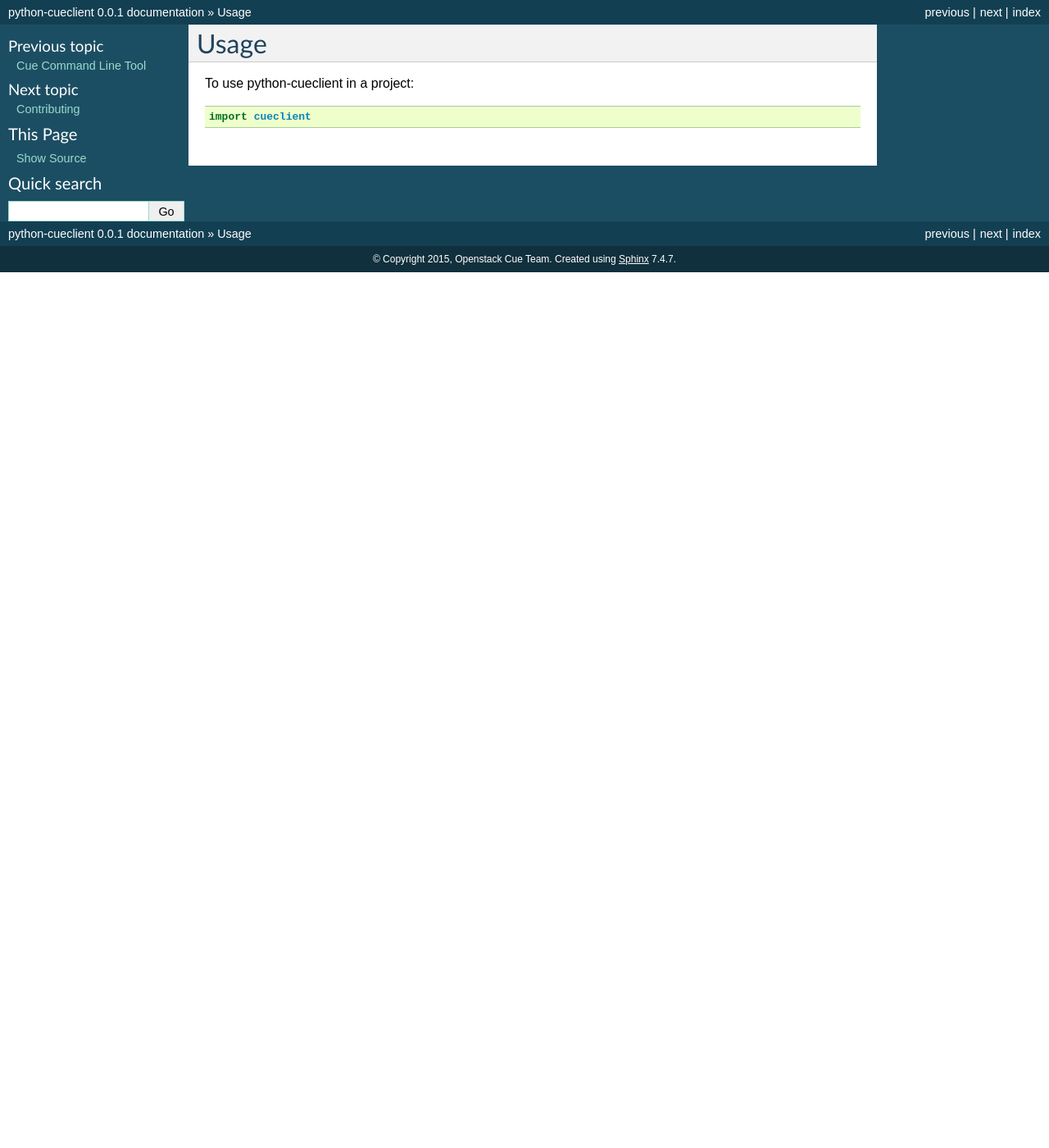
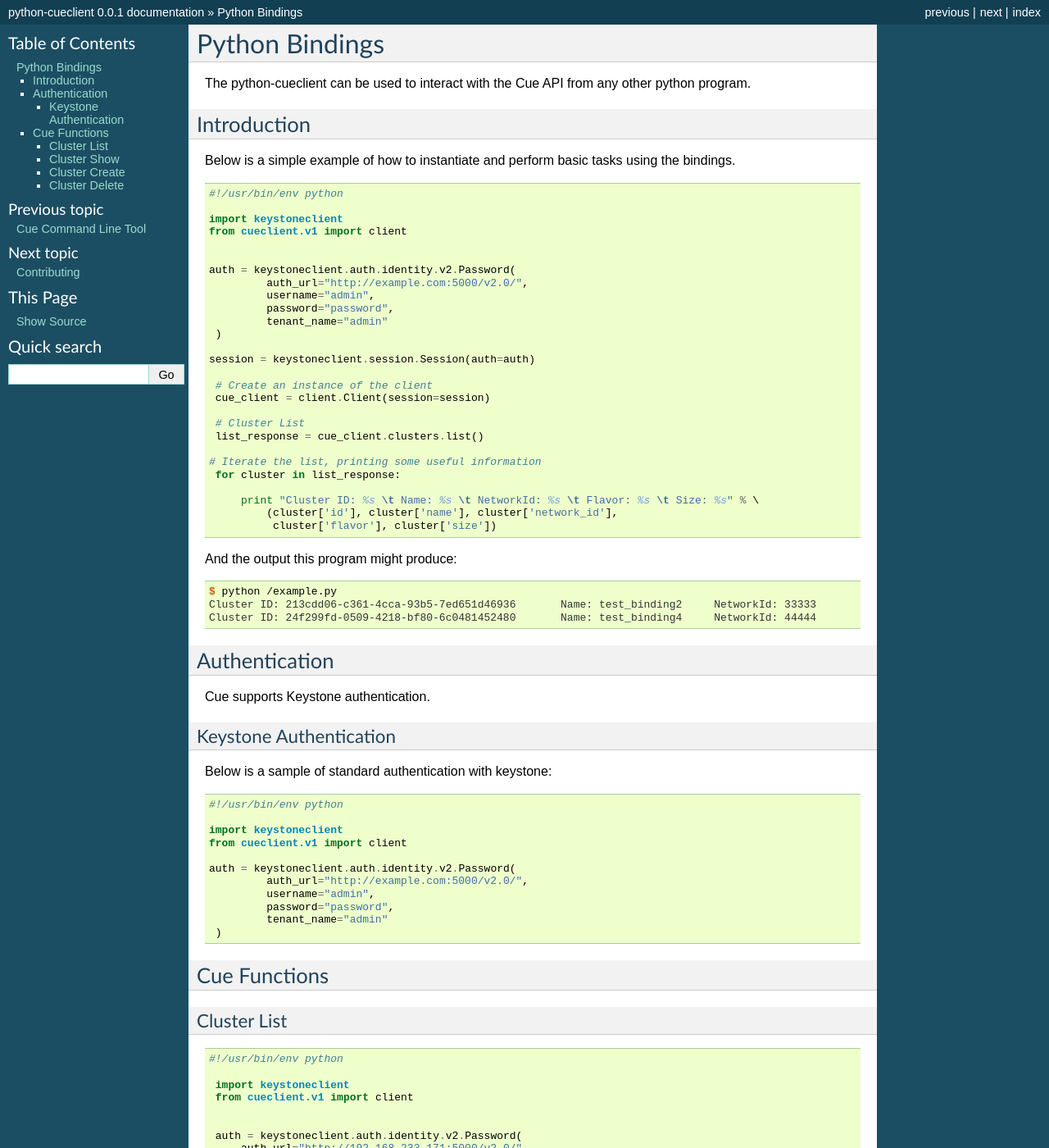
Before and after one commit to openstack-archive/python-cueclient, a Sphinx documentation site: the page built from doc/source/python-bindings.rst, in a window 1280 px wide and 1400 px high. Shown: the whole window at 82% size. Built offline with Sphinx 7.4.7, drawn with Linux system fonts in a browser that asks for light colours; some of the changed text lies outside the part shown.

Commit message:
Adding cue python binding
Change-Id: Id95591c7ae7353a1bd2eca4876faaa117348770b

```diff
--- a/doc/source/python-bindings.rst
+++ b/doc/source/python-bindings.rst
@@ -1,7 +1,182 @@
-========
-Usage
-========
+===============
+Python Bindings
+===============
 
-To use python-cueclient in a project::
+The python-cueclient can be used to interact with the Cue API from any other
+python program.
 
-	import cueclient
+
+Introduction
+============
+
+Below is a simple example of how to instantiate and perform basic tasks using
+the bindings.
+
+.. code-block:: python
+
+   #!/usr/bin/env python
+
+   import keystoneclient
+   from cueclient.v1 import client
+
+
+   auth = keystoneclient.auth.identity.v2.Password(
+            auth_url="http://example.com:5000/v2.0/",
+            username="admin",
+            password="password",
+            tenant_name="admin"
+    )
+
+   session = keystoneclient.session.Session(auth=auth)
+
+    # Create an instance of the client
+    cue_client = client.Client(session=session)
+
+    # Cluster List
+    list_response = cue_client.clusters.list()
+
+   # Iterate the list, printing some useful information
+    for cluster in list_response:
+
+        print "Cluster ID: %s \t Name: %s \t NetworkId: %s \t Flavor: %s \t Size: %s" % \
+            (cluster['id'], cluster['name'], cluster['network_id'],
+             cluster['flavor'], cluster['size'])
+
+And the output this program might produce:
+
+.. code-block:: console
+
+  $ python /example.py
+  Cluster ID: 213cdd06-c361-4cca-93b5-7ed651d46936 	 Name: test_binding2 	 NetworkId: 33333 	 Flavor: 1 	 Size: 2
+  Cluster ID: 24f299fd-0509-4218-bf80-6c0481452480 	 Name: test_binding4 	 NetworkId: 44444 	 Flavor: 1 	 Size: 2
+
+
+Authentication
+==============
+
+Cue supports Keystone authentication.
+
+Keystone Authentication
+-----------------------
+
+Below is a sample of standard authentication with keystone:
+
+.. code-block:: python
+
+   #!/usr/bin/env python
+
+   import keystoneclient
+   from cueclient.v1 import client
+
+   auth = keystoneclient.auth.identity.v2.Password(
+            auth_url="http://example.com:5000/v2.0/",
+            username="admin",
+            password="password",
+            tenant_name="admin"
+    )
+
+Cue Functions
+=============
+
+Cluster List
+------------
+
+.. code-block:: python
+
+   #!/usr/bin/env python
+
+    import keystoneclient
+    from cueclient.v1 import client
+
+
+    auth = keystoneclient.auth.identity.v2.Password(
+        auth_url="http://192.168.233.171:5000/v2.0/",
+        username="admin",
+        password="password",
+        tenant_name="admin"
+    )
+
+    session = keystoneclient.session.Session(auth=auth)
+    cue_client = client.Client(session=session)
+
+    # Cluster List
+    list_response = cue_client.clusters.list()
+
+
+Cluster Show
+------------
+
+.. code-block:: python
+
+   #!/usr/bin/env python
+
+    import keystoneclient
+    from cueclient.v1 import client
+
+
+    auth = keystoneclient.auth.identity.v2.Password(
+        auth_url="http://192.168.233.171:5000/v2.0/",
+        username="admin",
+        password="password",
+        tenant_name="admin"
+    )
+
+    session = keystoneclient.session.Session(auth=auth)
+    cue_client = client.Client(session=session)
+
+    cluster_id = "0a352f9a-8aa8-411e-9d6d-4e6217d70afd"
+
+    # Cluster Show
+    show_response = cue_client.clusters.get(cluster_id)
+
+
+Cluster Create
+--------------
+
+.. code-block:: python
+
+   #!/usr/bin/env python
+
+    import keystoneclient
+    from cueclient.v1 import client
+
+
+    auth = keystoneclient.auth.identity.v2.Password(
+        auth_url="http://192.168.233.171:5000/v2.0/",
+        username="admin",
+        password="password",
+        tenant_name="admin"
+    )
+
+    session = keystoneclient.session.Session(auth=auth)
+    cue_client = client.Client(session=session)
+
+   # Cluster create
+   create_response = cue_client.clusters.create(name="test_binding5",
+                        nic="55555", flavor="1",size="2",volume_size="0")
+
+Cluster Delete
+--------------
+
+.. code-block:: python
+
+   #!/usr/bin/env python
+
+    import keystoneclient
+    from cueclient.v1 import client
+
+
+    auth = keystoneclient.auth.identity.v2.Password(
+        auth_url="http://192.168.233.171:5000/v2.0/",
+        username="admin",
+        password="password",
+        tenant_name="admin"
+    )
+
+    session = keystoneclient.session.Session(auth=auth)
+    cue_client = client.Client(session=session)
+
+    delete_id = "dc86d96f-6b37-4e2d-9805-4542450f427d"
+
+    # Cluster Delete
+    delete_response = cue_client.clusters.delete(delete_id)
```
Also changed, not shown: doc/source/command-line.rst (+4 -4 lines).
